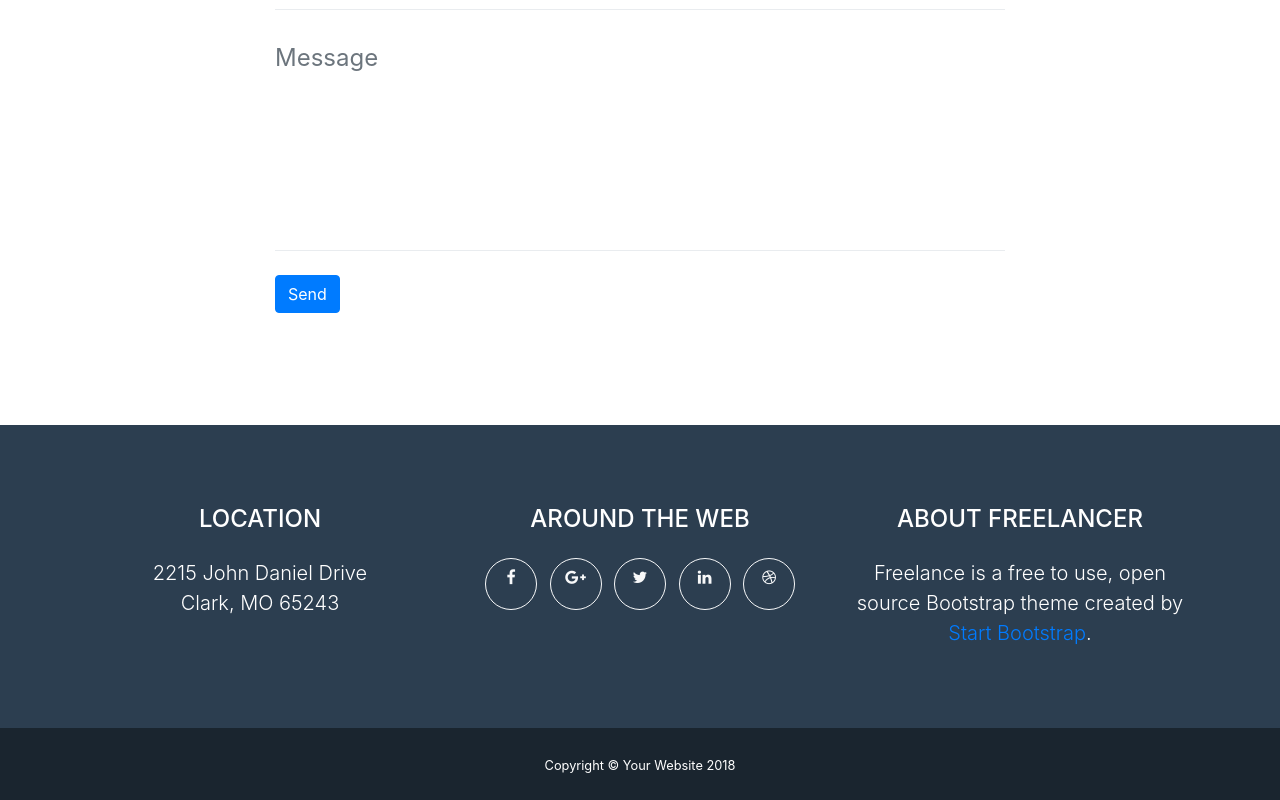
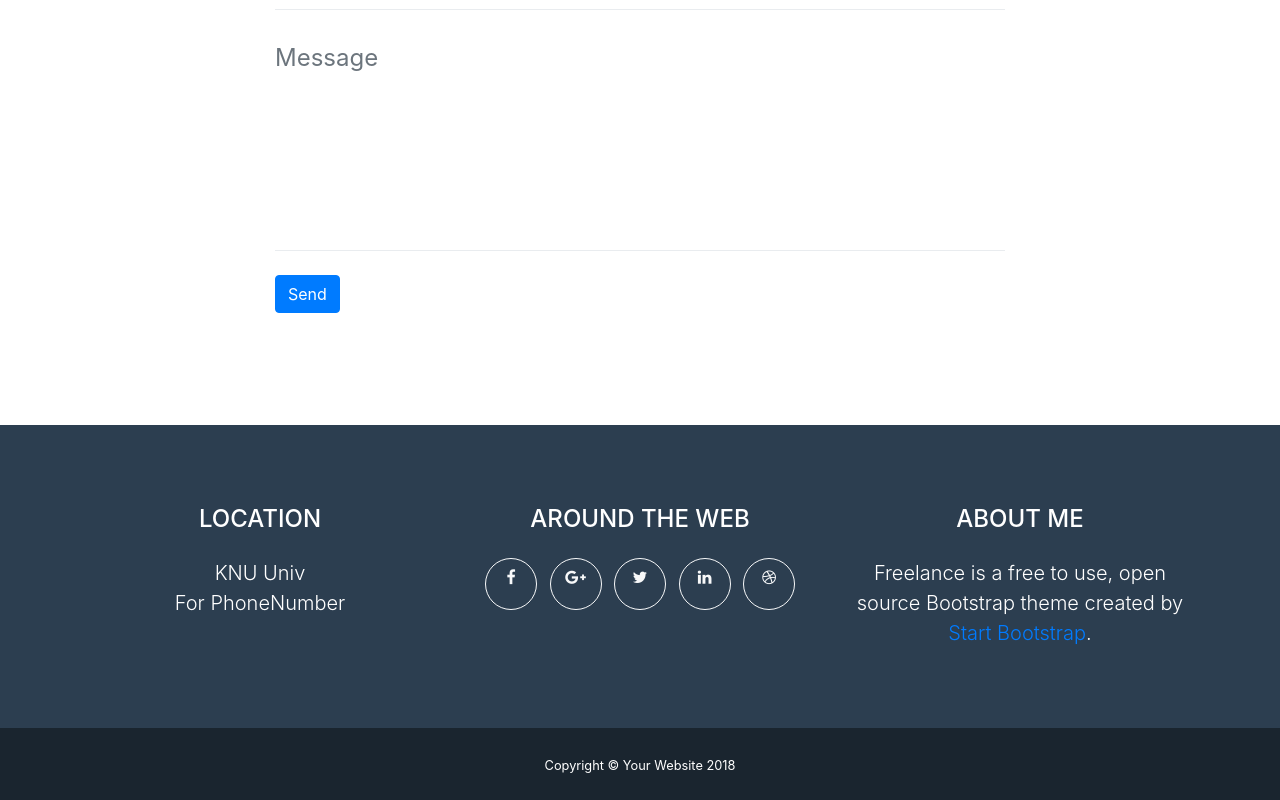
Before and after one commit to masonyunforlearning/masonyunforlearning.github.io, a website with bundled scripts: page index.html in a window 1280 px wide. Shown: the part 2764-3564 px from the top of the page. Built offline with nearby package versions, Linux system fonts and the light colour scheme.

Commit message:
Little change

```diff
--- a/index.html
+++ b/index.html
@@ -209,14 +209,14 @@
         <div class="row">
           <div class="col-md-4 mb-5 mb-lg-0">
             <h4 class="text-uppercase mb-4">Location</h4>
-            <p class="lead mb-0">2215 John Daniel Drive
-              <br>Clark, MO 65243</p>
+            <p class="lead mb-0">KNU Univ
+              <br>For PhoneNumber</p>
           </div>
           <div class="col-md-4 mb-5 mb-lg-0">
             <h4 class="text-uppercase mb-4">Around the Web</h4>
             <ul class="list-inline mb-0">
               <li class="list-inline-item">
-                <a class="btn btn-outline-light btn-social text-center rounded-circle" href="#">
+                <a class="btn btn-outline-light btn-social text-center rounded-circle" href="httP://www.naver.com">
                   <i class="fa fa-fw fa-facebook"></i>
                 </a>
               </li>
@@ -243,7 +243,7 @@
             </ul>
           </div>
           <div class="col-md-4">
-            <h4 class="text-uppercase mb-4">About Freelancer</h4>
+            <h4 class="text-uppercase mb-4">About me</h4>
             <p class="lead mb-0">Freelance is a free to use, open source Bootstrap theme created by
               <a href="http://startbootstrap.com">Start Bootstrap</a>.</p>
           </div>
```
